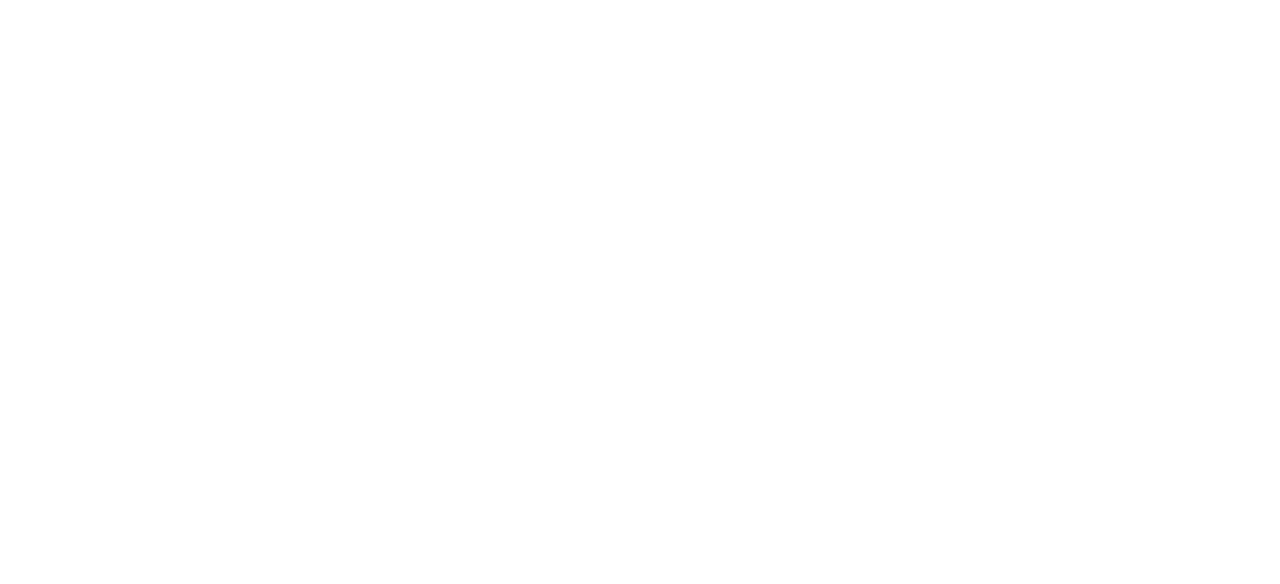
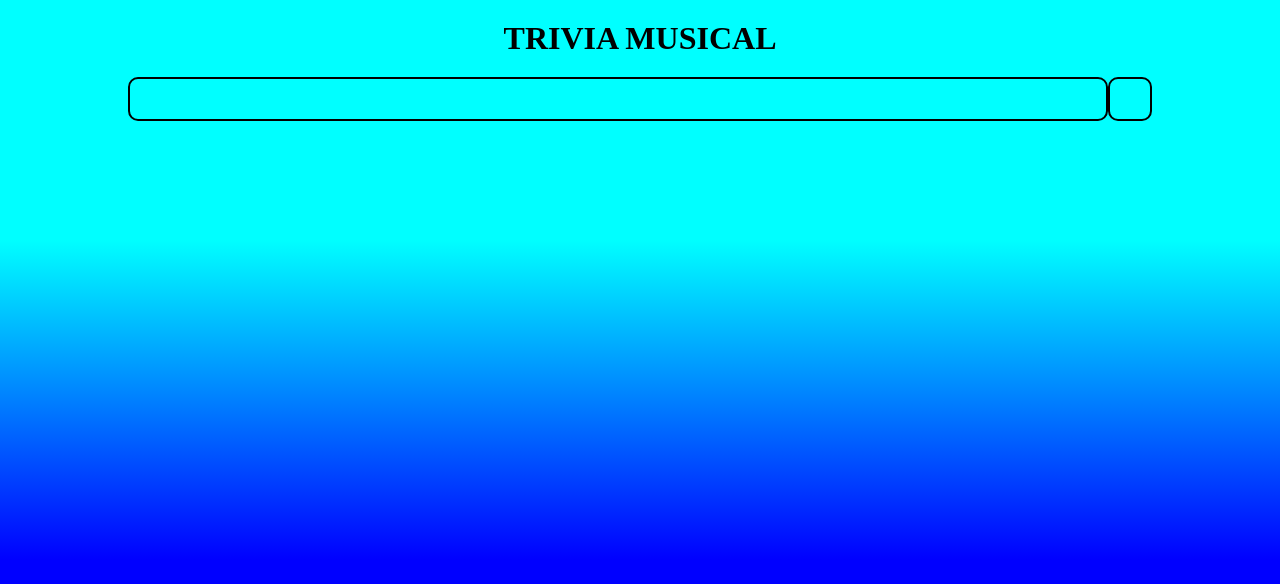
Before and after one commit to thisdotfabio/jigglypuff-game, an Angular app: page / in a window 1280 px wide. Shown: the top 584 px of the page. Built offline with nearby package versions, Linux system fonts and the light colour scheme.

Commit message:
modified main frame

```diff
--- a/angular.json
+++ b/angular.json
@@ -10,6 +10,7 @@
                     "builder": "@angular-devkit/build-angular:browser",
                     "options": {
                         "index": "src/index.html",
+                        "styles": ["src/static/stylesheet/app.scss"],
                         "main": "src/main.ts",
                         "polyfills": "src/polyfills.ts",
                         "tsConfig": "tsconfig.json",
--- a/src/app/components/root/root.component.html
+++ b/src/app/components/root/root.component.html
@@ -0,0 +1,5 @@
+<h1>{{title | uppercase}}</h1>
+<div class="container">
+    <div class="guess-panel"></div>
+    <div class="teams-panel"></div>
+</div>
--- a/src/app/components/root/root.component.scss
+++ b/src/app/components/root/root.component.scss
@@ -0,0 +1,30 @@
+h1 {
+    text-align: center;
+    padding: 20px;
+}
+
+.container  {
+    display: flex;
+    flex-direction: row;
+
+    width: 80%;
+    position: absolute;
+    transform: translateX(-50%);
+    left: 50%;
+}
+
+.container>* {
+    border: 2px solid black;
+    border-radius: 10px;
+
+    padding: 20px;
+    position: relative;
+}
+
+.guess-panel {
+    flex: 1 0 auto;
+}
+
+.teams-panel {
+    flex: 0 0 none;
+}
--- a/src/app/components/root/root.component.ts
+++ b/src/app/components/root/root.component.ts
@@ -7,4 +7,6 @@
         'root.component.scss'
     ]
 })
-export class RootComponent {}
+export class RootComponent {
+    title: string = 'Trivia musical';
+}
--- /dev/null
+++ b/src/static/stylesheet/app.scss
@@ -0,0 +1,11 @@
+body {
+    background: linear-gradient(180deg, aqua 30%, blue 70%);
+
+    width: 100%;
+    height: 100vh;
+}
+
+* {
+    margin: 0;
+    padding: 0;
+}
```
